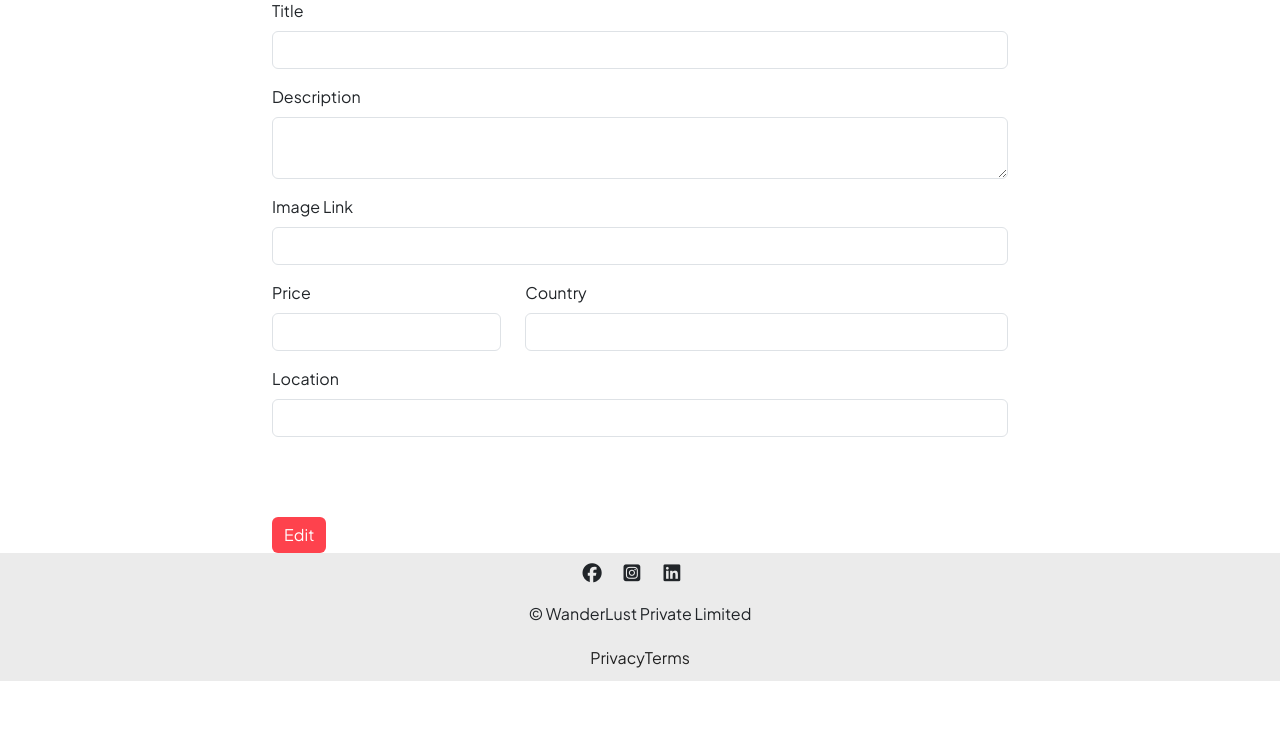
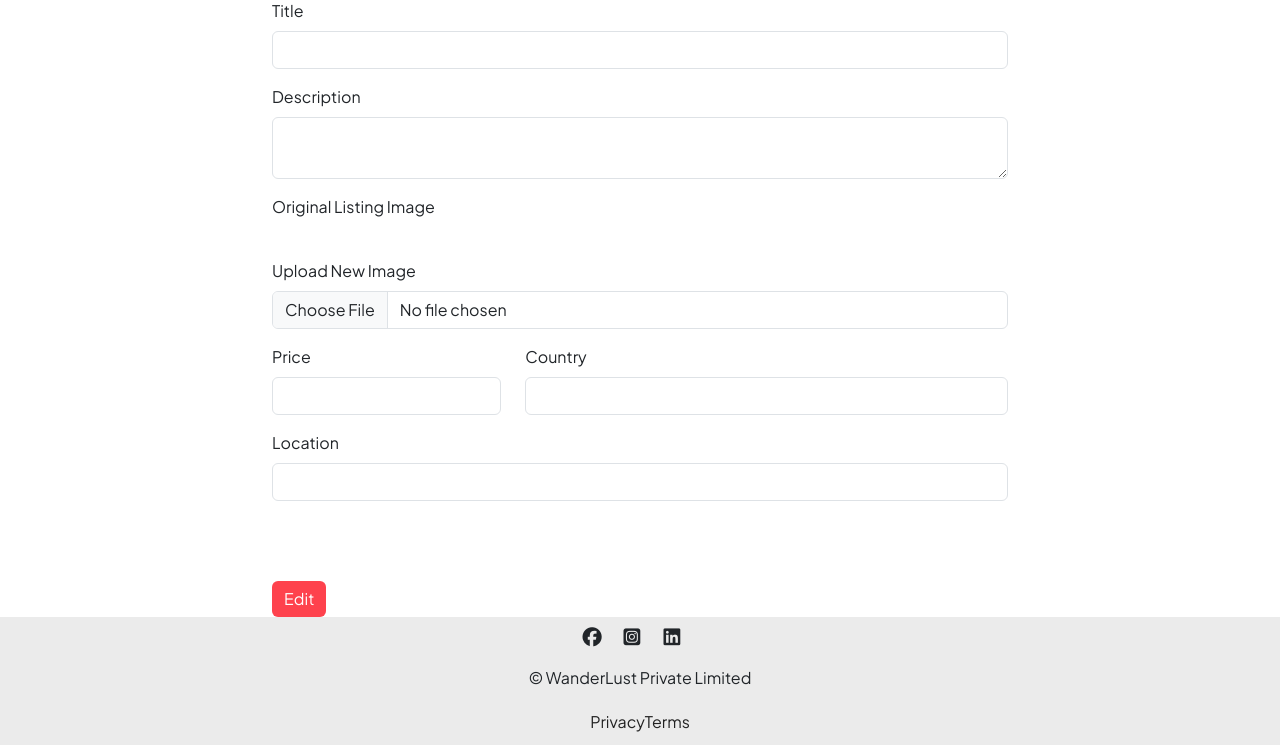
Before and after one commit to rohil1418/WanderLust, a Node project: template views/listings/edit.ejs in a window 1280 px wide. Shown: the part 139-884 px from the top of the page. Before the commit the page ends 820 px from the top, so only its background shows below. Run offline with Node 20 templates, Linux system fonts and the light colour scheme; the template is opened without the code that fills it, so the values that code supplies are empty; some libraries are stand-ins or nearby versions.

Commit message:
feat(edit): improve listing edit form

```diff
--- a/views/listings/edit.ejs
+++ b/views/listings/edit.ejs
@@ -2,7 +2,7 @@
     <div class="row mt-3">
         <div class="col-8 offset-2">
             <h3>Edit your Listing</h3>
-            <form method="POST" action="/listings/<%= listing._id %>?_method=PUT" novalidate class="needs-validation">
+            <form method="POST" action="/listings/<%= listing._id %>?_method=PUT" novalidate class="needs-validation" enctype="multipart/form-data">
                 <div class="mb-3">
                     <label for="title" class="form-label">Title</label>
                     <input name="listing[title]" value="<%= listing.title %>" type="text" class="form-control"
@@ -18,10 +18,12 @@
                 </div>
 
                 <div class="mb-3">
-                    <label for="image" class="form-label">Image Link</label>
-                    <input name="listing[image][url]" value="<%= listing.image.url %>" type="text"
-                        class="form-control" />
-                    <div class="invalid-feedback"> Please enter a Image Link</div>
+                    Original Listing Image <br/>
+                    <img src="<%= originalImageUrl %>" />
+                </div>
+                <div class="mb-3">
+                    <label for="image" class="form-label">Upload New Image </label>
+                    <input name="listing[image]" type="file" class="form-control" />
                 </div>
 
                 <div class="row">
```
